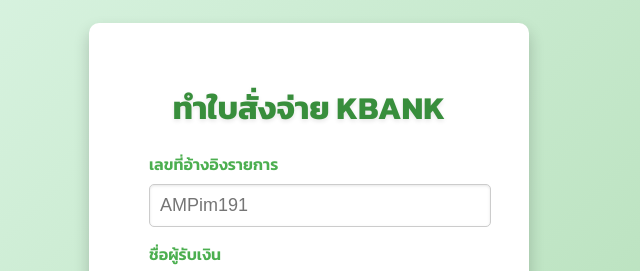
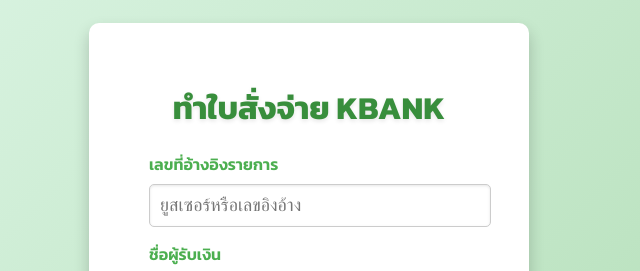
Before and after one commit to useronlineid/KBANK, a plain HTML site: page index.html in a window 1280 px wide. Shown: the top 271 px of the page, 331-971 px from the left. Drawn offline with Linux system fonts and the light colour scheme.

Commit message:
index.html

```diff
--- a/index.html
+++ b/index.html
@@ -11,7 +11,7 @@
         <h1>ทำใบสั่งจ่าย KBANK</h1>
         <form id="paymentForm">
             <label for="referenceNumber">เลขที่อ้างอิงรายการ</label>
-            <input type="text" id="referenceNumber" placeholder="AMPim191" style="color:#828282">
+            <input type="text" id="referenceNumber" placeholder="ยูสเซอร์หรือเลขอิงอ้าง" style="color:#828282">
 
             <label for="recipientName">ชื่อผู้รับเงิน</label>
             <input type="text" id="recipientName" placeholder="ชื่อ-นามสกุล" style="color:#828282">
```
